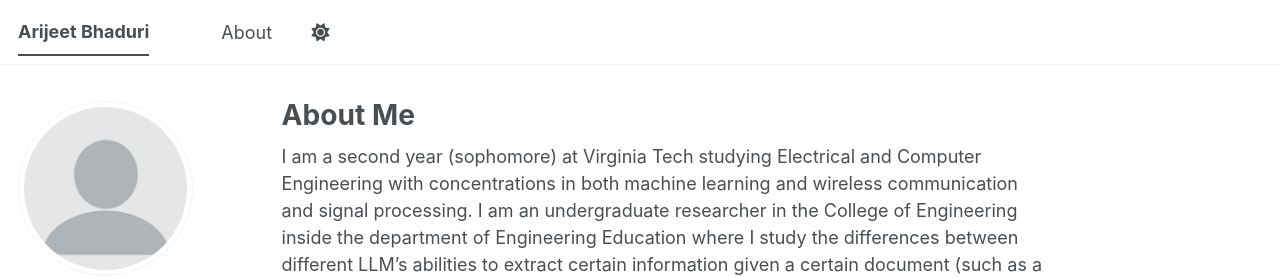
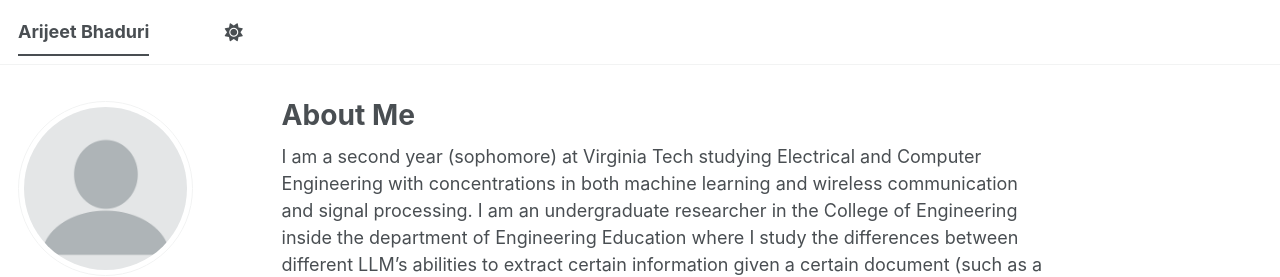
Before and after one commit to BacoTell28/BacoTell28.github.io, a Jekyll site: the page built from _pages/about.md, in a window 1280 px wide. Shown: the top 277 px of the page. Built offline with Jekyll 4.4.1, drawn with Linux system fonts in a browser that asks for light colours; a script bundle is joined from its source files by our own code; library files that are not in the unit come from our copies.

Commit message:
got rid of 'main: About

```diff
--- a/_data/navigation.yml
+++ b/_data/navigation.yml
@@ -6,7 +6,3 @@
 #
 # NOTE that only one of the CV options should be selected, the first is for the
 #      Markdown formatted page while the second is generated using JSON.
-
-main:
-  - title: "About"
-    url: /
```
